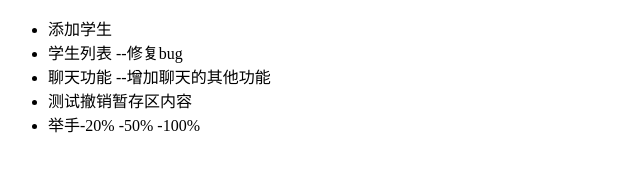
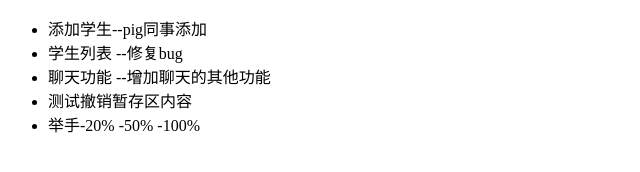
Before and after one commit to lxy1947843158/student, a plain HTML site: page index.html in a window 1280 px wide. Shown: the whole page, without its empty margins (0-640 px from the left). Drawn offline with Linux system fonts and the light colour scheme.

Commit message:
pig同事修改了第四行

```diff
--- a/index.html
+++ b/index.html
@@ -5,7 +5,7 @@
     </head>
     <body>
         <ul>
-            <li>添加学生</li>
+            <li>添加学生--pig同事添加</li>
             <li>学生列表 --修复bug</li>
             <li>聊天功能 --增加聊天的其他功能</li>
             <li>测试撤销暂存区内容</li>
```
